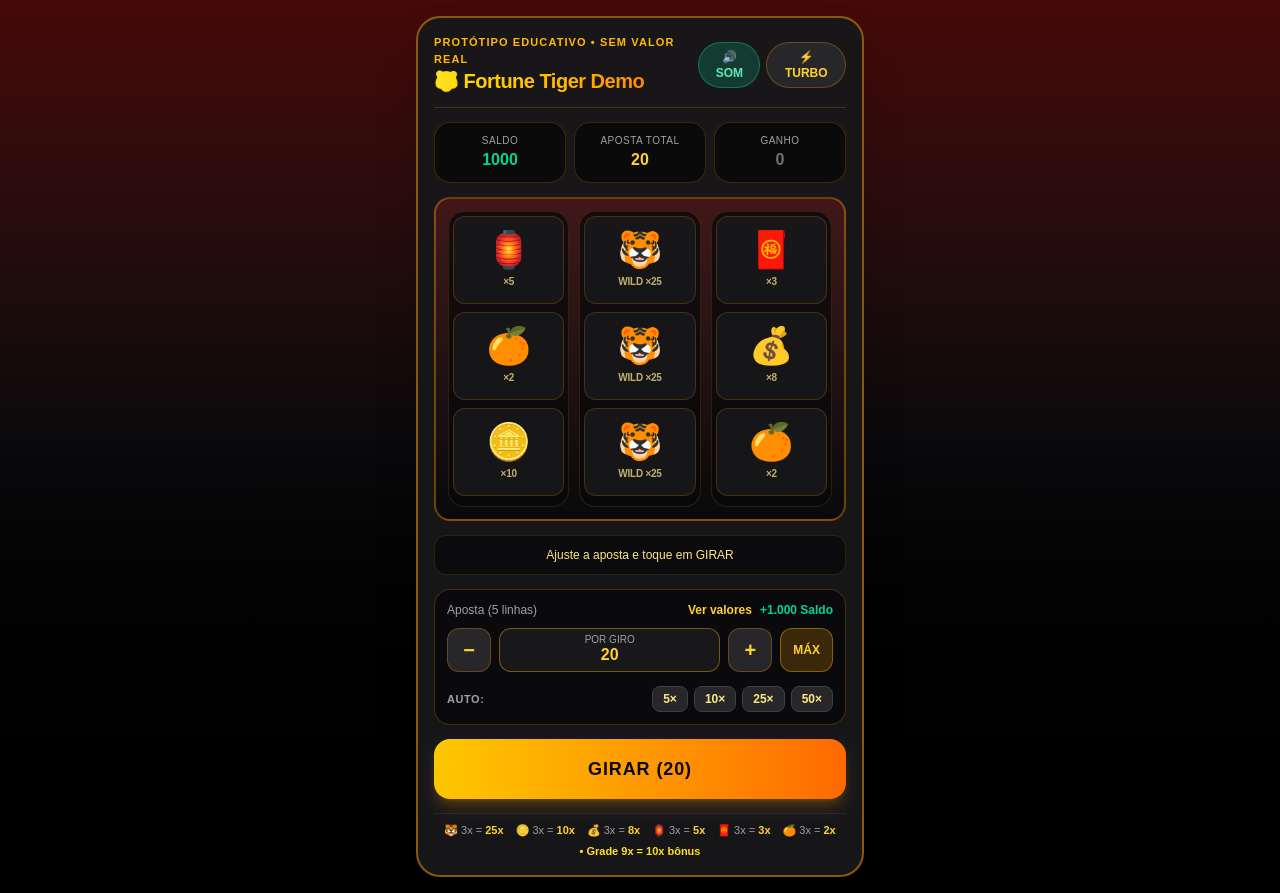
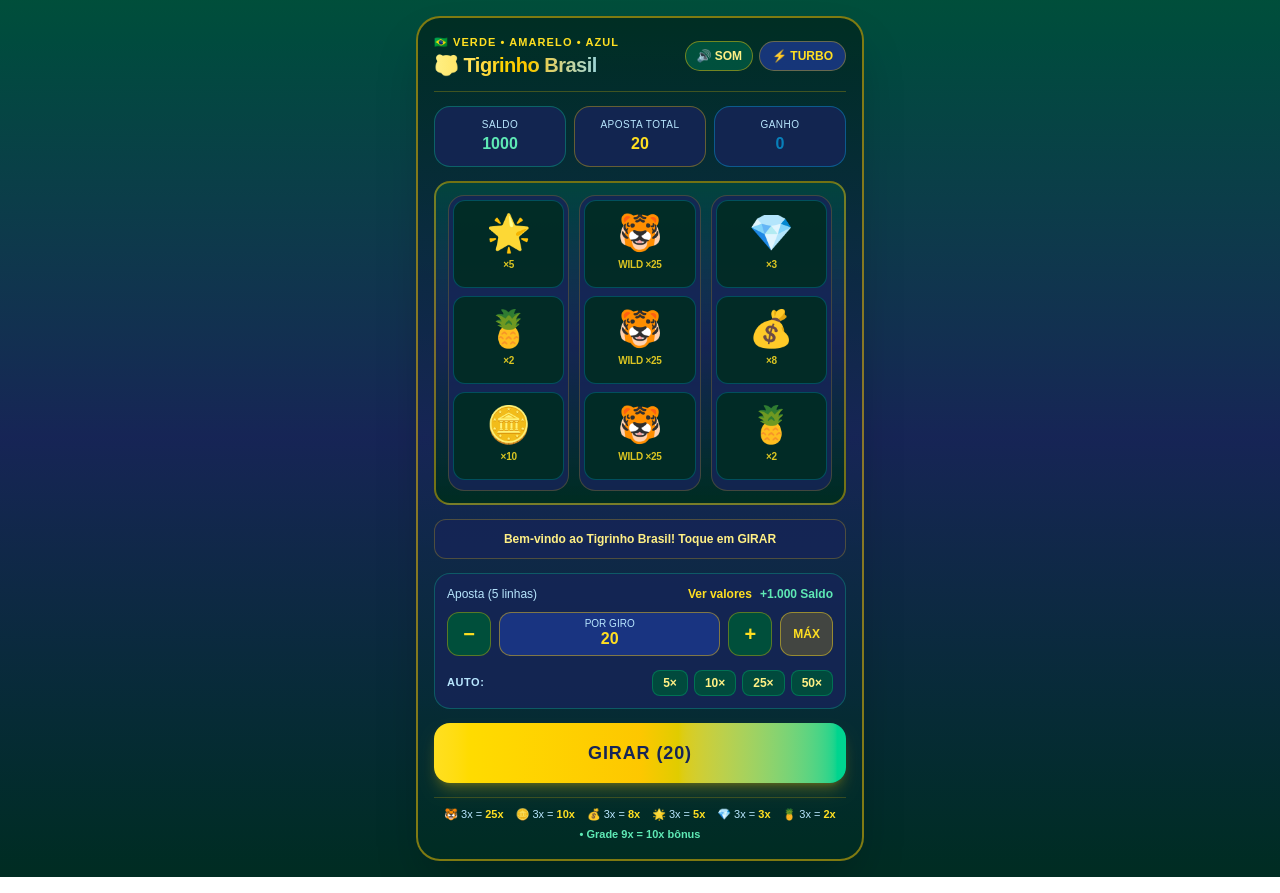
Before and after one commit to jjunior13/jogo-tigrinho-demo, a Next.js app: page / in a window 1280 px wide. Built offline with nearby package versions, Linux system fonts and the light colour scheme.

Commit message:
Renomeia para Tigrinho Brasil com tema verde, amarelo e azul

```diff
--- a/app/layout.tsx
+++ b/app/layout.tsx
@@ -1,29 +1,19 @@
 import type { Metadata } from "next";
-import { Geist, Geist_Mono } from "next/font/google";
 import "./globals.css";
 
-const geistSans = Geist({
-  variable: "--font-geist-sans",
-  subsets: ["latin"],
-});
-
-const geistMono = Geist_Mono({
-  variable: "--font-geist-mono",
-  subsets: ["latin"],
-});
-
 export const metadata: Metadata = {
-  title: "Create Next App",
-  description: "Generated by create next app",
+  title: "Tigrinho Brasil",
+  description: "Protótipo educativo de slot 3x3 temático com som e rolagem vertical.",
 };
 
-export default function RootLayout({ children }: LayoutProps<"/">) {
+export default function RootLayout({
+  children,
+}: Readonly<{
+  children: React.ReactNode;
+}>) {
   return (
-    <html
-      lang="en"
-      className={`${geistSans.variable} ${geistMono.variable} h-full antialiased`}
-    >
-      <body className="min-h-full flex flex-col">{children}</body>
+    <html lang="pt-BR">
+      <body className="antialiased bg-emerald-950 text-yellow-50">{children}</body>
     </html>
   );
 }
--- a/app/page.tsx
+++ b/app/page.tsx
@@ -14,12 +14,12 @@ interface SymbolConfig {
 }
 
 const SYMBOLS: SymbolConfig[] = [
-  { id: "tiger", name: "Tigre Dourado", glyph: "🐯", payout3: 25, weight: 8, accent: "from-amber-400 to-orange-600" },
-  { id: "ingot", name: "Lingote", glyph: "🪙", payout3: 10, weight: 14, accent: "from-yellow-300 to-amber-500" },
-  { id: "bag", name: "Bolsa da Sorte", glyph: "💰", payout3: 8, weight: 18, accent: "from-emerald-400 to-teal-600" },
-  { id: "lantern", name: "Lanterna", glyph: "🏮", payout3: 5, weight: 22, accent: "from-rose-500 to-red-700" },
-  { id: "envelope", name: "Envelope", glyph: "🧧", payout3: 3, weight: 26, accent: "from-red-400 to-rose-600" },
-  { id: "orange", name: "Tangerina", glyph: "🍊", payout3: 2, weight: 30, accent: "from-orange-300 to-amber-500" },
+  { id: "tiger", name: "Tigre Brasil", glyph: "🐯", payout3: 25, weight: 8, accent: "from-yellow-300 via-amber-400 to-emerald-500" },
+  { id: "ingot", name: "Ouro Verde", glyph: "🪙", payout3: 10, weight: 14, accent: "from-yellow-300 to-amber-500" },
+  { id: "bag", name: "Bolsa da Sorte", glyph: "💰", payout3: 8, weight: 18, accent: "from-emerald-400 to-green-600" },
+  { id: "lantern", name: "Estrela Azul", glyph: "🌟", payout3: 5, weight: 22, accent: "from-sky-400 to-blue-700" },
+  { id: "envelope", name: "Cofre Azul", glyph: "💎", payout3: 3, weight: 26, accent: "from-cyan-300 to-blue-600" },
+  { id: "orange", name: "Fruta Tropical", glyph: "🍍", payout3: 2, weight: 30, accent: "from-yellow-300 to-lime-500" },
 ];
 
 const SYMBOL_MAP: Record<SymbolId, SymbolConfig> = SYMBOLS.reduce(
@@ -154,9 +154,9 @@ function createInitialColumns(): [ReelColumnState, ReelColumnState, ReelColumnSt
   ];
 }
 
-export default function FortuneTigerDemoPage() {
+export default function TigrinhoBrasilPage() {
   const [balance, setBalance] = useState<number>(1000);
-  const [betIndex, setBetIndex] = useState<number>(2); // 20
+  const [betIndex, setBetIndex] = useState<number>(2);
   const [columns, setColumns] = useState<[ReelColumnState, ReelColumnState, ReelColumnState]>(createInitialColumns);
   const [turbo, setTurbo] = useState<boolean>(false);
   const [soundEnabled, setSoundEnabled] = useState<boolean>(true);
@@ -164,7 +164,7 @@ export default function FortuneTigerDemoPage() {
   const [showBetMenu, setShowBetMenu] = useState<boolean>(false);
   const [lastWin, setLastWin] = useState<number>(0);
   const [winningCells, setWinningCells] = useState<Set<number>>(new Set());
-  const [statusBanner, setStatusBanner] = useState<string>("Ajuste a aposta e toque em GIRAR");
+  const [statusBanner, setStatusBanner] = useState<string>("Bem-vindo ao Tigrinho Brasil! Toque em GIRAR");
   const [isBonusFlash, setIsBonusFlash] = useState<boolean>(false);
 
   const bet = BET_STEPS[betIndex];
@@ -533,7 +533,7 @@ export default function FortuneTigerDemoPage() {
   };
 
   return (
-    <main className="min-h-screen bg-gradient-to-b from-red-950 via-zinc-950 to-black text-amber-50 flex flex-col items-center justify-center p-4 select-none">
+    <main className="min-h-screen bg-gradient-to-b from-emerald-900 via-blue-950 to-emerald-950 text-yellow-50 flex flex-col items-center justify-center p-4 select-none">
       <style jsx global>{`
         @keyframes landBounce {
           0% { transform: translateY(-12px) scale(0.98); }
@@ -547,16 +547,18 @@ export default function FortuneTigerDemoPage() {
 
       <div
         className={`w-full max-w-md rounded-3xl border-2 ${
-          isBonusFlash ? "border-yellow-300 shadow-[0_0_40px_rgba(250,204,21,0.55)]" : "border-amber-500/50 shadow-2xl"
-        } bg-zinc-900/95 p-4 space-y-3.5`}
+          isBonusFlash
+            ? "border-yellow-300 shadow-[0_0_40px_rgba(253,224,71,0.65)]"
+            : "border-yellow-400/50 shadow-2xl"
+        } bg-gradient-to-b from-emerald-950/95 via-blue-950/95 to-emerald-950/95 p-4 space-y-3.5`}
       >
-        <header className="flex items-center justify-between gap-2 border-b border-amber-500/20 pb-3">
+        <header className="flex items-center justify-between gap-2 border-b border-yellow-400/25 pb-3">
           <div>
-            <p className="text-[11px] uppercase tracking-widest text-amber-400 font-semibold">
-              Protótipo Educativo • Sem Valor Real
+            <p className="text-[11px] uppercase tracking-widest text-yellow-300 font-bold">
+              🇧🇷 Verde • Amarelo • Azul
             </p>
-            <h1 className="text-xl font-extrabold tracking-tight text-transparent bg-clip-text bg-gradient-to-r from-yellow-300 via-amber-400 to-orange-500">
-              🐯 Fortune Tiger Demo
+            <h1 className="text-xl font-black tracking-tight text-transparent bg-clip-text bg-gradient-to-r from-yellow-200 via-yellow-400 to-sky-300">
+              🐯 Tigrinho Brasil
             </h1>
           </div>
 
@@ -567,8 +569,8 @@ export default function FortuneTigerDemoPage() {
               disabled={isSpinning || autoSpinsLeft > 0}
               className={`px-2.5 py-1.5 rounded-full text-xs font-bold border transition ${
                 soundEnabled
-                  ? "bg-emerald-400/20 text-emerald-300 border-emerald-400/40"
-                  : "bg-zinc-800 text-zinc-400 border-zinc-700"
+                  ? "bg-emerald-500/25 text-yellow-200 border-yellow-400/45"
+                  : "bg-blue-950 text-sky-300/70 border-sky-700"
               }`}
             >
               {soundEnabled ? "🔊 SOM" : "🔇 MUDO"}
@@ -580,8 +582,8 @@ export default function FortuneTigerDemoPage() {
               disabled={isSpinning || autoSpinsLeft > 0}
               className={`px-3 py-1.5 rounded-full text-xs font-bold border transition ${
                 turbo
-                  ? "bg-amber-400 text-zinc-950 border-amber-300"
-                  : "bg-zinc-800 text-amber-300 border-amber-500/30 hover:bg-zinc-700"
+                  ? "bg-yellow-400 text-blue-950 border-yellow-200"
+                  : "bg-blue-900/80 text-yellow-300 border-yellow-400/35 hover:bg-blue-800"
               }`}
             >
               ⚡ TURBO
@@ -590,25 +592,25 @@ export default function FortuneTigerDemoPage() {
         </header>
 
         <section className="grid grid-cols-3 gap-2 text-center">
-          <div className="rounded-2xl bg-zinc-950/90 border border-amber-500/20 p-2.5">
-            <span className="block text-[10px] uppercase tracking-wider text-zinc-400">Saldo</span>
-            <span className="text-base font-bold text-emerald-400">{balance}</span>
+          <div className="rounded-2xl bg-blue-950/85 border border-emerald-400/35 p-2.5">
+            <span className="block text-[10px] uppercase tracking-wider text-sky-200">Saldo</span>
+            <span className="text-base font-extrabold text-emerald-300">{balance}</span>
           </div>
 
-          <div className="rounded-2xl bg-zinc-950/90 border border-amber-500/20 p-2.5">
-            <span className="block text-[10px] uppercase tracking-wider text-zinc-400">Aposta Total</span>
-            <span className="text-base font-bold text-amber-300">{bet}</span>
+          <div className="rounded-2xl bg-blue-950/85 border border-yellow-400/35 p-2.5">
+            <span className="block text-[10px] uppercase tracking-wider text-sky-200">Aposta Total</span>
+            <span className="text-base font-extrabold text-yellow-300">{bet}</span>
           </div>
 
-          <div className="rounded-2xl bg-zinc-950/90 border border-amber-500/20 p-2.5">
-            <span className="block text-[10px] uppercase tracking-wider text-zinc-400">Ganho</span>
-            <span className={`text-base font-bold ${lastWin > 0 ? "text-yellow-300 animate-pulse" : "text-zinc-500"}`}>
+          <div className="rounded-2xl bg-blue-950/85 border border-sky-400/35 p-2.5">
+            <span className="block text-[10px] uppercase tracking-wider text-sky-200">Ganho</span>
+            <span className={`text-base font-extrabold ${lastWin > 0 ? "text-yellow-300 animate-pulse" : "text-sky-400/60"}`}>
               {lastWin > 0 ? `+${lastWin}` : "0"}
             </span>
           </div>
         </section>
 
-        <section className="rounded-2xl bg-gradient-to-b from-red-900/40 to-zinc-950 border-2 border-amber-500/40 p-3">
+        <section className="rounded-2xl bg-gradient-to-b from-emerald-800/45 via-blue-950/80 to-emerald-950 border-2 border-yellow-400/45 p-3">
           <div className="grid grid-cols-3 gap-2.5">
             {columns.map((col, colIndex) => {
               const visibleSymbols = col.spinning ? col.strip : col.strip.slice(1, 4);
@@ -616,7 +618,7 @@ export default function FortuneTigerDemoPage() {
               return (
                 <div
                   key={colIndex}
-                  className={`h-[296px] overflow-hidden rounded-2xl bg-zinc-950/75 p-1 border border-amber-500/15 ${
+                  className={`h-[296px] overflow-hidden rounded-2xl bg-blue-950/85 p-1 border border-yellow-400/20 ${
                     !col.spinning && col.landed ? "reel-land-bounce" : ""
                   }`}
                 >
@@ -639,16 +641,16 @@ export default function FortuneTigerDemoPage() {
                           key={`${colIndex}-${idx}`}
                           className={`h-[88px] shrink-0 rounded-xl flex flex-col items-center justify-center border transition-all duration-150 ${
                             isWinner
-                              ? `bg-gradient-to-br ${sym.accent} border-yellow-200 scale-105 shadow-lg shadow-amber-500/30 text-zinc-950`
-                              : "bg-zinc-900/95 border-amber-500/20 text-white"
+                              ? `bg-gradient-to-br ${sym.accent} border-yellow-200 scale-105 shadow-lg shadow-yellow-400/30 text-blue-950`
+                              : "bg-emerald-950/90 border-sky-400/25 text-white"
                           } ${col.spinning ? "blur-[0.5px]" : ""}`}
                         >
                           <span className="text-4xl leading-none" role="img" aria-label={sym.name}>
                             {sym.glyph}
                           </span>
                           <span
-                            className={`mt-1.5 text-[10px] font-semibold tracking-tight ${
-                              isWinner ? "text-zinc-950" : "text-amber-200/75"
+                            className={`mt-1.5 text-[10px] font-bold tracking-tight ${
+                              isWinner ? "text-blue-950" : "text-yellow-300/85"
                             }`}
                           >
                             {sym.id === "tiger" ? "WILD ×25" : `×${sym.payout3}`}
@@ -663,20 +665,19 @@ export default function FortuneTigerDemoPage() {
           </div>
         </section>
 
-        <div className="min-h-10 rounded-xl bg-zinc-950/80 border border-amber-500/15 px-3 py-2 flex items-center justify-center text-center">
-          <p className="text-xs font-medium text-amber-200">{statusBanner}</p>
+        <div className="min-h-10 rounded-xl bg-blue-950/90 border border-yellow-400/25 px-3 py-2 flex items-center justify-center text-center">
+          <p className="text-xs font-semibold text-yellow-200">{statusBanner}</p>
         </div>
 
-        {/* Sistema de Aposta Estilo Tigrinho */}
-        <section className="rounded-2xl bg-zinc-950/85 border border-amber-500/25 p-3 space-y-2.5">
+        <section className="rounded-2xl bg-blue-950/85 border border-emerald-400/30 p-3 space-y-2.5">
           <div className="flex items-center justify-between text-xs">
-            <span className="text-zinc-400 font-medium">Aposta ({PAYLINES.length} linhas)</span>
+            <span className="text-sky-200 font-medium">Aposta ({PAYLINES.length} linhas)</span>
             <div className="flex items-center gap-2">
               <button
                 type="button"
                 onClick={() => setShowBetMenu((v) => !v)}
                 disabled={isSpinning || autoSpinsLeft > 0}
-                className="text-amber-300 font-semibold hover:underline disabled:opacity-40"
+                className="text-yellow-300 font-semibold hover:underline disabled:opacity-40"
               >
                 {showBetMenu ? "Fechar tabela" : "Ver valores"}
               </button>
@@ -684,7 +685,7 @@ export default function FortuneTigerDemoPage() {
                 type="button"
                 onClick={handleRefill}
                 disabled={isSpinning || autoSpinsLeft > 0}
-                className="text-emerald-400 font-semibold hover:underline disabled:opacity-40"
+                className="text-emerald-300 font-semibold hover:underline disabled:opacity-40"
               >
                 +1.000 Saldo
               </button>
@@ -696,21 +697,21 @@ export default function FortuneTigerDemoPage() {
               type="button"
               onClick={() => handleChangeBet(-1)}
               disabled={isSpinning || autoSpinsLeft > 0 || betIndex === 0}
-              className="w-11 h-11 rounded-xl bg-zinc-800 border border-amber-500/30 text-xl font-black text-amber-300 hover:bg-zinc-700 disabled:opacity-35"
+              className="w-11 h-11 rounded-xl bg-emerald-900 border border-yellow-400/35 text-xl font-black text-yellow-300 hover:bg-emerald-800 disabled:opacity-35"
             >
               −
             </button>
 
-            <div className="flex-1 h-11 rounded-xl bg-zinc-900 border border-amber-400/40 flex flex-col items-center justify-center">
-              <span className="text-[10px] uppercase text-zinc-400 leading-none">Por Giro</span>
-              <span className="text-base font-extrabold text-amber-300 leading-tight">{bet}</span>
+            <div className="flex-1 h-11 rounded-xl bg-blue-900/80 border border-yellow-400/45 flex flex-col items-center justify-center">
+              <span className="text-[10px] uppercase text-sky-200 leading-none">Por Giro</span>
+              <span className="text-base font-extrabold text-yellow-300 leading-tight">{bet}</span>
             </div>
 
             <button
               type="button"
               onClick={() => handleChangeBet(1)}
               disabled={isSpinning || autoSpinsLeft > 0 || betIndex === BET_STEPS.length - 1}
-              className="w-11 h-11 rounded-xl bg-zinc-800 border border-amber-500/30 text-xl font-black text-amber-300 hover:bg-zinc-700 disabled:opacity-35"
+              className="w-11 h-11 rounded-xl bg-emerald-900 border border-yellow-400/35 text-xl font-black text-yellow-300 hover:bg-emerald-800 disabled:opacity-35"
             >
               +
             </button>
@@ -719,7 +720,7 @@ export default function FortuneTigerDemoPage() {
               type="button"
               onClick={handleMaxBet}
               disabled={isSpinning || autoSpinsLeft > 0}
-              className="px-3 h-11 rounded-xl bg-amber-500/20 border border-amber-400/40 text-xs font-extrabold text-amber-300 hover:bg-amber-500/30 disabled:opacity-35"
+              className="px-3 h-11 rounded-xl bg-yellow-400/20 border border-yellow-300/45 text-xs font-extrabold text-yellow-300 hover:bg-yellow-400/30 disabled:opacity-35"
             >
               MÁX
             </button>
@@ -737,8 +738,8 @@ export default function FortuneTigerDemoPage() {
                   }}
                   className={`py-1.5 rounded-lg text-xs font-bold border ${
                     idx === betIndex
-                      ? "bg-amber-400 text-zinc-950 border-amber-200"
-                      : "bg-zinc-800 text-zinc-300 border-zinc-700"
+                      ? "bg-yellow-400 text-blue-950 border-yellow-200"
+                      : "bg-emerald-950 text-sky-200 border-sky-700"
                   }`}
                 >
                   {val}
@@ -747,9 +748,8 @@ export default function FortuneTigerDemoPage() {
             </div>
           )}
 
-          {/* Atalhos AUTO */}
           <div className="flex items-center justify-between gap-1.5 pt-1">
-            <span className="text-[11px] font-bold uppercase tracking-wider text-zinc-400">AUTO:</span>
+            <span className="text-[11px] font-bold uppercase tracking-wider text-sky-200">AUTO:</span>
             <div className="flex items-center gap-1.5">
               {AUTO_OPTIONS.map((count) => (
                 <button
@@ -757,7 +757,7 @@ export default function FortuneTigerDemoPage() {
                   type="button"
                   onClick={() => handleStartAuto(count)}
                   disabled={isSpinning || autoSpinsLeft > 0}
-                  className="px-2.5 py-1 rounded-lg bg-zinc-800 border border-zinc-700 text-xs font-bold text-amber-200 hover:border-amber-400/50 disabled:opacity-35"
+                  className="px-2.5 py-1 rounded-lg bg-emerald-900/90 border border-emerald-500/35 text-xs font-bold text-yellow-200 hover:border-yellow-300 disabled:opacity-35"
                 >
                   {count}×
                 </button>
@@ -771,8 +771,8 @@ export default function FortuneTigerDemoPage() {
           onClick={handleManualSpin}
           className={`w-full py-4 rounded-2xl font-black text-lg tracking-wider uppercase shadow-lg active:scale-[0.99] transition ${
             autoSpinsLeft > 0
-              ? "bg-gradient-to-r from-rose-500 to-red-600 text-white shadow-red-500/25"
-              : "bg-gradient-to-r from-yellow-400 via-amber-500 to-orange-500 text-zinc-950 shadow-amber-500/25 hover:brightness-110 disabled:opacity-50"
+              ? "bg-gradient-to-r from-sky-500 to-blue-700 text-yellow-200 shadow-blue-900/40"
+              : "bg-gradient-to-r from-yellow-300 via-yellow-400 to-emerald-400 text-blue-950 shadow-yellow-400/25 hover:brightness-105 disabled:opacity-50"
           }`}
           disabled={isSpinning && autoSpinsLeft === 0}
         >
@@ -783,13 +783,13 @@ export default function FortuneTigerDemoPage() {
             : `Girar (${bet})`}
         </button>
 
-        <footer className="pt-2 border-t border-zinc-800 flex flex-wrap items-center justify-center gap-x-3 gap-y-1 text-[11px] text-zinc-400">
+        <footer className="pt-2 border-t border-yellow-400/20 flex flex-wrap items-center justify-center gap-x-3 gap-y-1 text-[11px] text-sky-200">
           {SYMBOLS.map((s) => (
             <span key={s.id}>
-              {s.glyph} 3x = <strong className="text-amber-300">{s.payout3}x</strong>
+              {s.glyph} 3x = <strong className="text-yellow-300">{s.payout3}x</strong>
             </span>
           ))}
-          <span className="text-yellow-300 font-semibold">• Grade 9x = 10x bônus</span>
+          <span className="text-emerald-300 font-semibold">• Grade 9x = 10x bônus</span>
         </footer>
       </div>
     </main>
```
